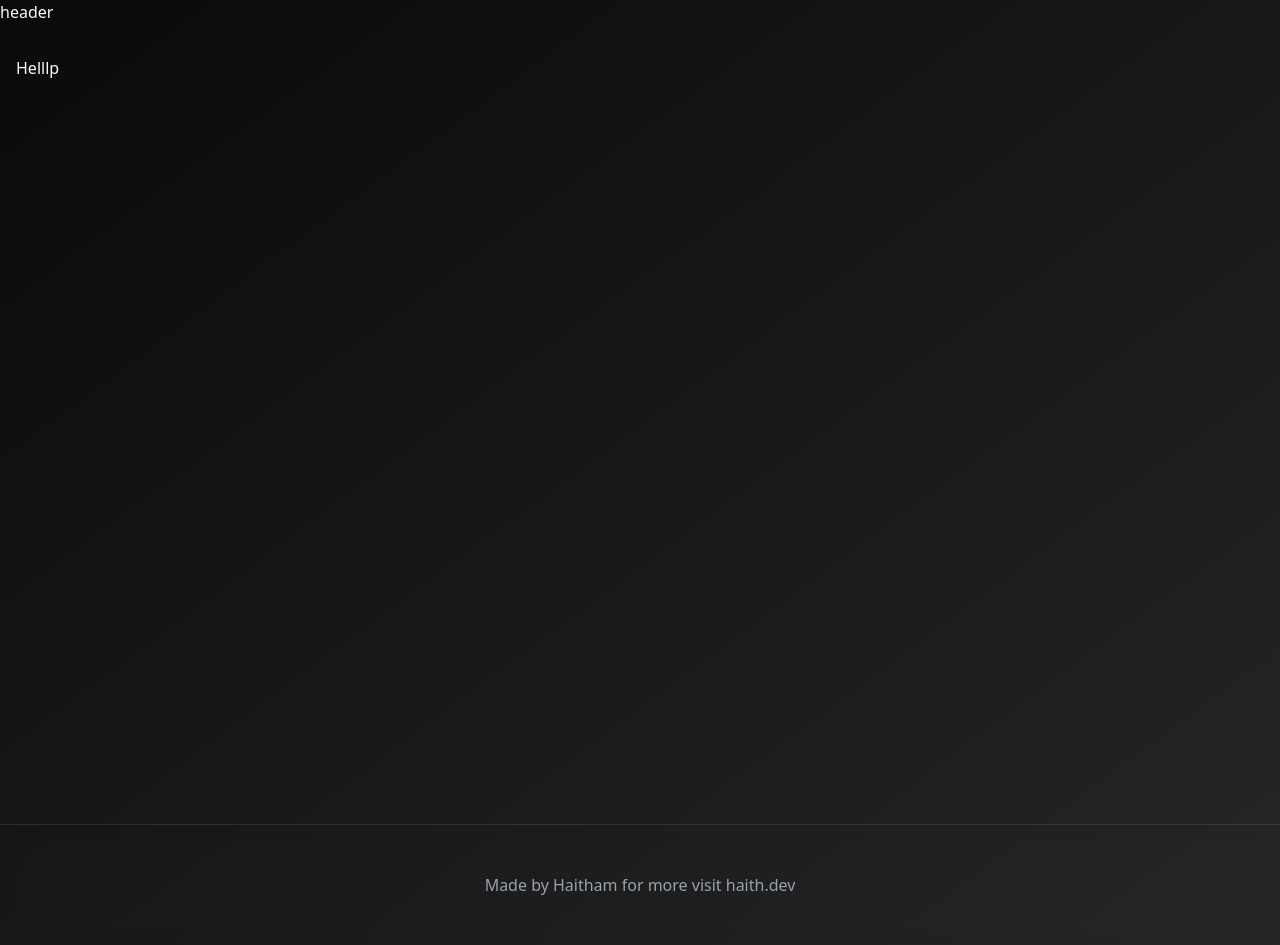
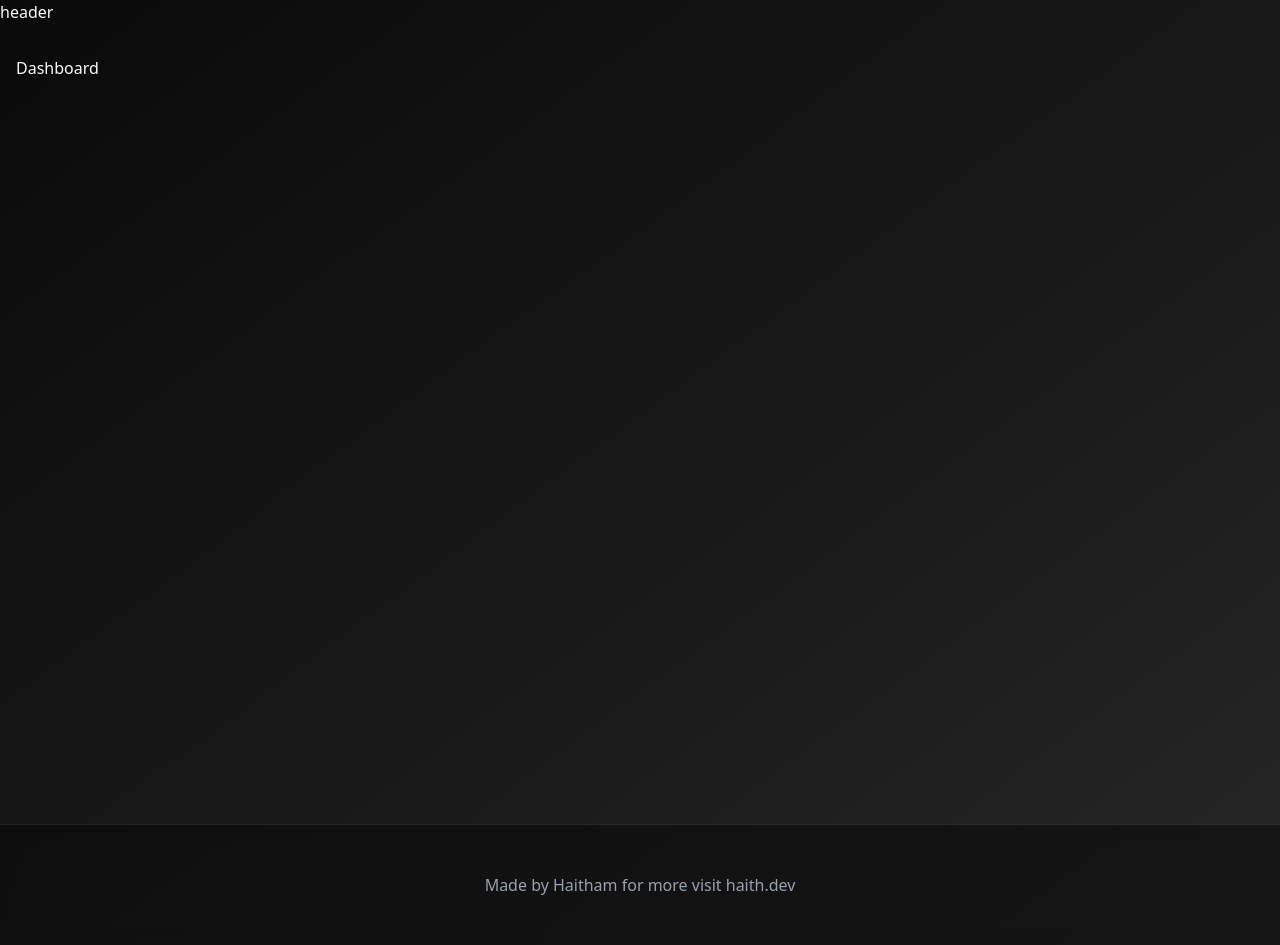
Before and after one commit to HaithamHussienAleryani/weather-app, a React (Vite) app: page / in a window 1280 px wide. Built offline with nearby package versions, Linux system fonts and the light colour scheme.

Commit message:
add routes and pages

```diff
--- a/src/App.tsx
+++ b/src/App.tsx
@@ -1,21 +1,26 @@
 
 import './App.css'
-import {BrowserRouter} from "react-router-dom";
+import {BrowserRouter, Route, Routes} from "react-router-dom";
 import Layout from "@/components/layout.tsx";
 import {ThemeProvider} from "@/components/theme-provider.tsx";
+import Dashboard from "@/pages/dashboard.tsx";
+import CityPage from "@/pages/city-pages.tsx";
 
 
 function App() {
 
 
   return (
-    <ThemeProvider defaultTheme={'dark'}>
      <BrowserRouter>
-       <Layout>
-           Helllp
-       </Layout>
+        <ThemeProvider defaultTheme={'dark'}>
+           <Layout>
+               <Routes>
+                   <Route path="/" element={<Dashboard/>} />
+                   <Route path="/cities/:cityName" element={<CityPage/>} />
+               </Routes>
+           </Layout>
+        </ThemeProvider>
      </BrowserRouter>
-    </ThemeProvider>
   )
 }
 
--- a/src/components/layout.tsx
+++ b/src/components/layout.tsx
@@ -8,7 +8,7 @@ const Layout = ({children}: PropsWithChildren) => {
 
                 {children}
             </main>
-            <footer className={'backdrop-blur border-t py-12'}>
+            <footer className={'backdrop-blur border-t py-12 supports-[backdrop-filter]:bg-background/60'}>
                 <div  className={'container mx-auto px-4 text-center text-gray-400 '}>
                     <p>Made by Haitham for more visit <a href="https://haith.dev">haith.dev</a> </p>
                 </div>
--- /dev/null
+++ b/src/pages/city-pages.tsx
@@ -0,0 +1,11 @@
+
+
+const CityPage = () => {
+    return (
+        <div>
+KJSBDKd
+        </div>
+    );
+};
+
+export default CityPage;
--- /dev/null
+++ b/src/pages/dashboard.tsx
@@ -0,0 +1,10 @@
+
+const Dashboard = () => {
+    return (
+        <div>
+            Dashboard
+        </div>
+    );
+};
+
+export default Dashboard;
```
